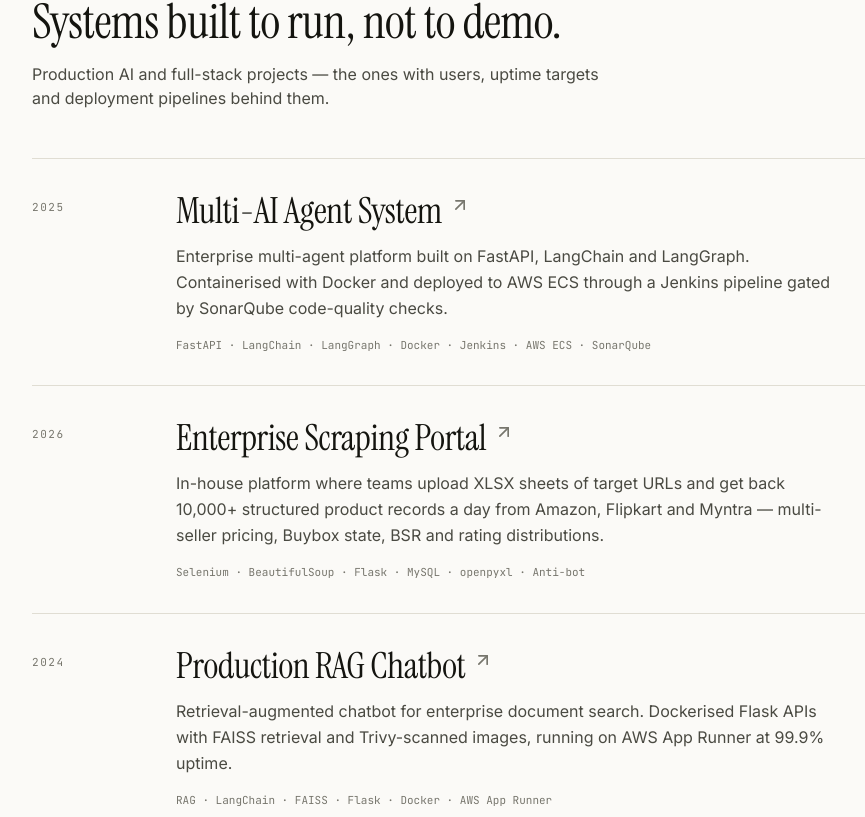
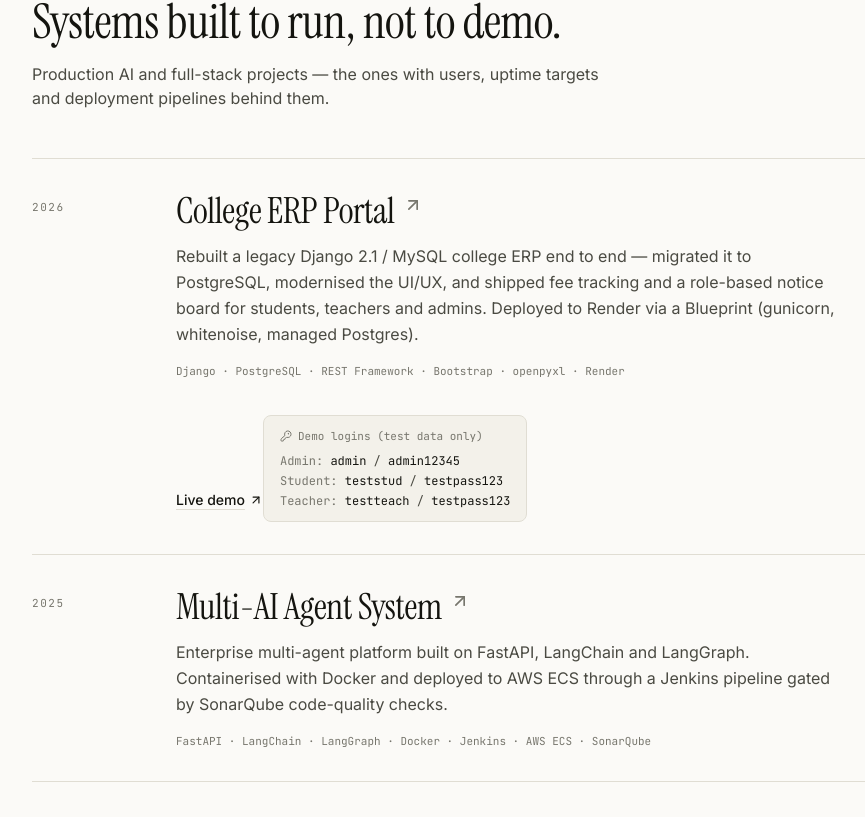
Before and after one commit to sanket801036/portfolio, a React (Vite) app: page / in a window 1280 px wide. Shown: the part 2179-2996 px from the top of the page, without its empty margins (136-1001 px from the left). Built offline with nearby package versions, Linux system fonts and the light colour scheme.

Commit message:
Add College ERP Portal to featured projects with live demo + logins
Rebuilt/deployed the Django+PostgreSQL college ERP this week (Render
Blueprint deploy). Added it as a featured project with a direct link to
the live demo and role-based test credentials so it can be tried without
asking me first.

```diff
--- a/src/components/Projects.tsx
+++ b/src/components/Projects.tsx
@@ -1,4 +1,4 @@
-import { ArrowUpRight } from "lucide-react";
+import { ArrowUpRight, KeyRound } from "lucide-react";
 import Section, { Reveal } from "./Section";
 import { projects } from "../data/portfolio";
 
@@ -17,11 +17,12 @@
       <div className="border-t border-rule">
         {featured.map((p, i) => (
           <Reveal key={p.title} delay={i * 0.05}>
+            <div className="group border-b border-rule py-8 transition-colors hover:bg-accent-soft">
               <a
                 href={p.link}
                 target="_blank"
                 rel="noopener noreferrer"
-              className="group block border-b border-rule py-8 transition-colors hover:bg-accent-soft"
+                className="block"
               >
                 <div className="grid gap-4 md:grid-cols-[7rem_1fr] md:gap-8">
                   <span className="label pt-2">{p.year}</span>
@@ -38,6 +39,38 @@
                   </div>
                 </div>
               </a>
+
+              {p.demoUrl && (
+                <div className="mt-6 md:ml-[calc(7rem+2rem)]">
+                  <a
+                    href={p.demoUrl}
+                    target="_blank"
+                    rel="noopener noreferrer"
+                    className="link inline-flex items-center gap-1 text-sm font-medium"
+                  >
+                    Live demo <ArrowUpRight size={14} />
+                  </a>
+
+                  {p.demoCredentials && p.demoCredentials.length > 0 && (
+                    <div className="mt-3 inline-block rounded-lg border border-rule bg-paper-raised px-4 py-3">
+                      <p className="tag mb-2 flex items-center gap-1.5">
+                        <KeyRound size={12} /> Demo logins (test data only)
+                      </p>
+                      <div className="space-y-1">
+                        {p.demoCredentials.map((c) => (
+                          <p key={c.role} className="font-mono text-xs text-ink-muted">
+                            <span className="text-ink-faint">{c.role}:</span>{" "}
+                            <span className="text-ink">{c.username}</span>
+                            {" / "}
+                            <span className="text-ink">{c.password}</span>
+                          </p>
+                        ))}
+                      </div>
+                    </div>
+                  )}
+                </div>
+              )}
+            </div>
           </Reveal>
         ))}
       </div>
--- a/src/data/portfolio.ts
+++ b/src/data/portfolio.ts
@@ -183,7 +183,35 @@
   },
 ];
 
-export const projects = [
+export type DemoCredential = { role: string; username: string; password: string };
+
+export type Project = {
+  title: string;
+  year: string;
+  description: string;
+  tags: string[];
+  link: string;
+  featured: boolean;
+  demoUrl?: string;
+  demoCredentials?: DemoCredential[];
+};
+
+export const projects: Project[] = [
+  {
+    title: "College ERP Portal",
+    year: "2026",
+    description:
+      "Rebuilt a legacy Django 2.1 / MySQL college ERP end to end — migrated it to PostgreSQL, modernised the UI/UX, and shipped fee tracking and a role-based notice board for students, teachers and admins. Deployed to Render via a Blueprint (gunicorn, whitenoise, managed Postgres).",
+    tags: ["Django", "PostgreSQL", "REST Framework", "Bootstrap", "openpyxl", "Render"],
+    link: "https://github.com/sanket801036/College-ERP-master",
+    demoUrl: "https://college-erp-rlyy.onrender.com",
+    demoCredentials: [
+      { role: "Admin", username: "admin", password: "admin12345" },
+      { role: "Student", username: "teststud", password: "testpass123" },
+      { role: "Teacher", username: "testteach", password: "testpass123" },
+    ],
+    featured: true,
+  },
   {
     title: "Multi-AI Agent System",
     year: "2025",
```
Lines whose indentation alone changed are shown as unchanged.
